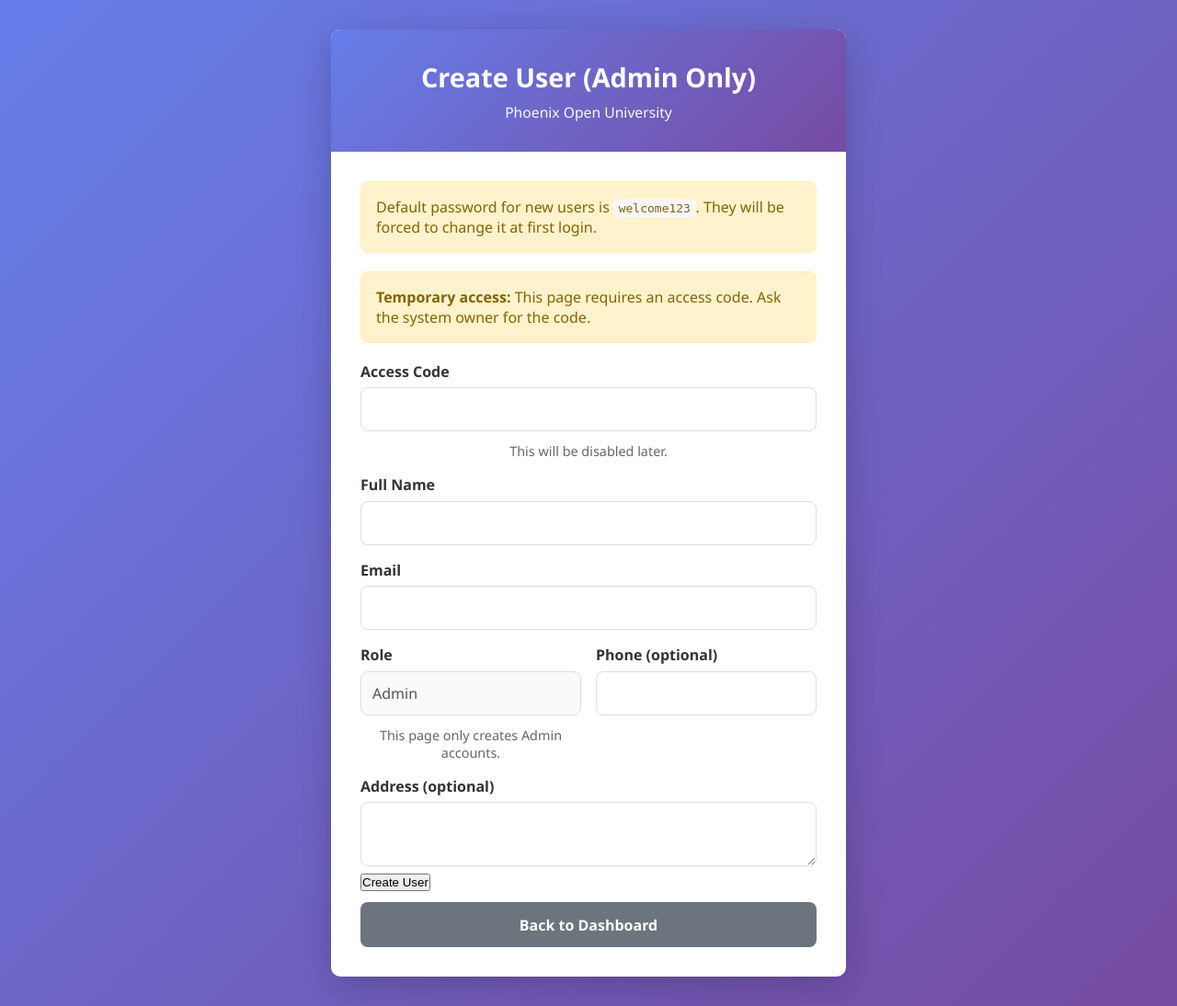
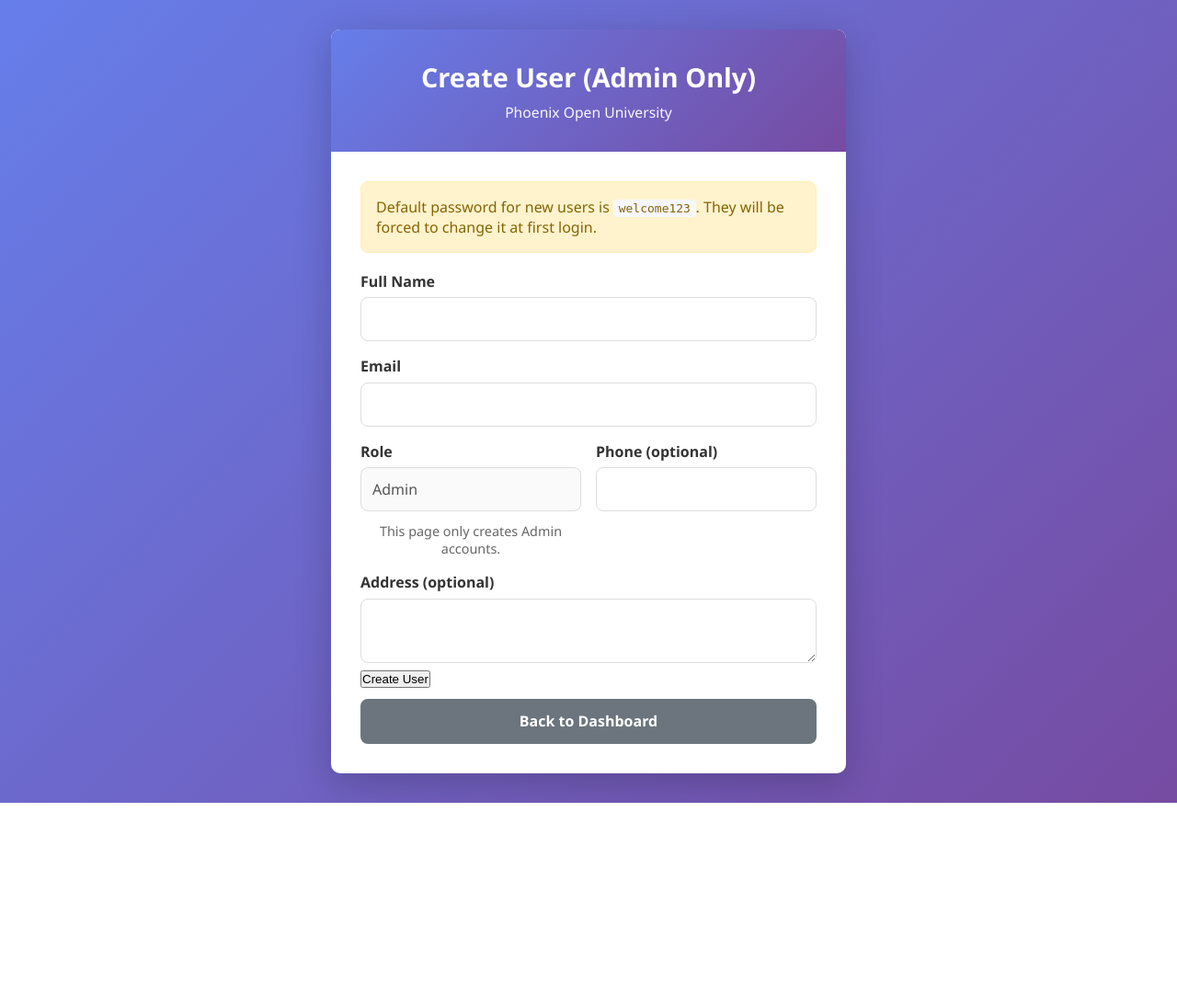
Before and after one commit to Ben2478/university-management-system-main-, a Laravel app: page /register in a window 1280 px wide. Shown: the whole page at 92% size. After the commit the page ends 873 px from the top, so only its background shows below. Run offline with Laravel 12, Linux system fonts and the light colour scheme.

Commit message:
Open /register temporarily (no access code)

```diff
--- a/app/Http/Controllers/Auth/AdminRegisterController.php
+++ b/app/Http/Controllers/Auth/AdminRegisterController.php
@@ -18,29 +18,17 @@ class AdminRegisterController extends Controller
 
     public function store(Request $request)
     {
-        // Toggle + shared access code to avoid open registration in production
-        if (!filter_var(env('PUBLIC_ADMIN_REGISTER_ENABLED', false), FILTER_VALIDATE_BOOLEAN)) {
+        // Toggle to disable later (defaults to enabled)
+        if (!filter_var(env('PUBLIC_ADMIN_REGISTER_ENABLED', true), FILTER_VALIDATE_BOOLEAN)) {
             abort(404);
         }
 
-        $expectedCode = (string) env('PUBLIC_ADMIN_REGISTER_CODE', '');
-        if ($expectedCode === '') {
-            abort(500, 'Registration access code is not configured.');
-        }
-
         $validated = $request->validate([
-            'access_code' => ['required', 'string'],
             'name' => ['required', 'string', 'max:255'],
             'email' => ['required', 'string', 'email', 'max:255', 'unique:users,email'],
             'phone' => ['nullable', 'string', 'max:30'],
             'address' => ['nullable', 'string', 'max:255'],
         ]);
-
-        if (!hash_equals($expectedCode, (string) $validated['access_code'])) {
-            return back()->withErrors([
-                'access_code' => 'Invalid access code.',
-            ])->withInput($request->except(['access_code']));
-        }
 
         $user = User::create([
             'name' => $validated['name'],
--- a/resources/views/auth/register.blade.php
+++ b/resources/views/auth/register.blade.php
@@ -90,9 +90,6 @@
                 Default password for new users is <code>welcome123</code>. They will be forced to change it at first login.
             </div>
 
-            <div class="note">
-                <strong>Temporary access:</strong> This page requires an access code. Ask the system owner for the code.
-            </div>
 
             @if(session('success'))
                 <div class="alert alert-success">{{ session('success') }}</div>
@@ -116,12 +113,6 @@
 
             <form method="POST" action="{{ route('register') }}">
                 @csrf
-
-                <div class="form-group">
-                    <label for="access_code">Access Code</label>
-                    <input id="access_code" name="access_code" type="password" required>
-                    <div class="small">This will be disabled later.</div>
-                </div>
 
                 <div class="form-group">
                     <label for="name">Full Name</label>
--- a/routes/web.php
+++ b/routes/web.php
@@ -23,9 +23,9 @@ Route::post('/login', [AuthController::class, 'login'])->middleware('guest');
 // Temporary public bootstrap registration (use an access code; disable later)
 Route::get('/register', [AdminRegisterController::class, 'create'])
     ->name('register')
-    ->middleware('guest');
+    ->middleware(['guest', 'throttle:30,1']);
 Route::post('/register', [AdminRegisterController::class, 'store'])
-    ->middleware('guest');
+    ->middleware(['guest', 'throttle:30,1']);
 Route::post('/logout', [AuthController::class, 'logout'])->name('logout')->middleware('auth');
 
 // Force password change for first-time logins
```
